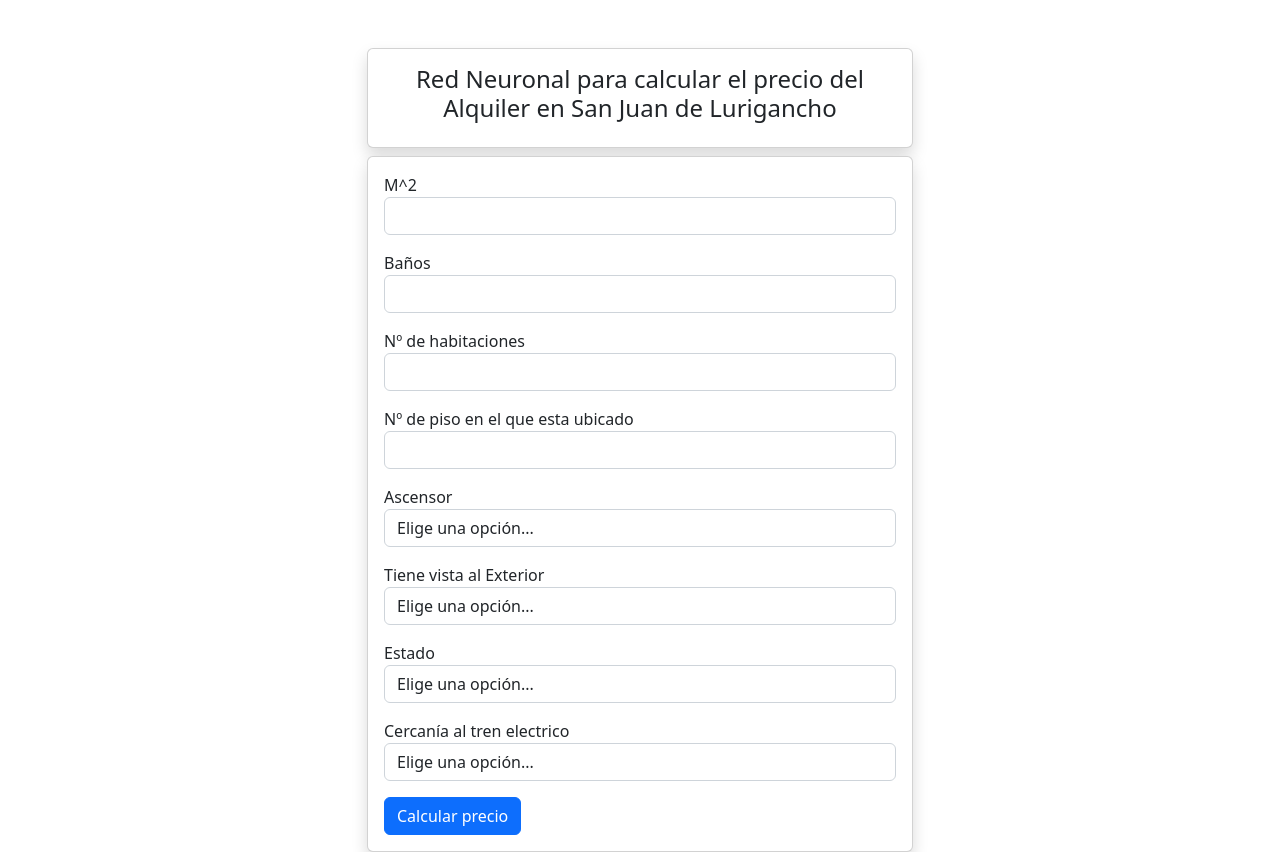
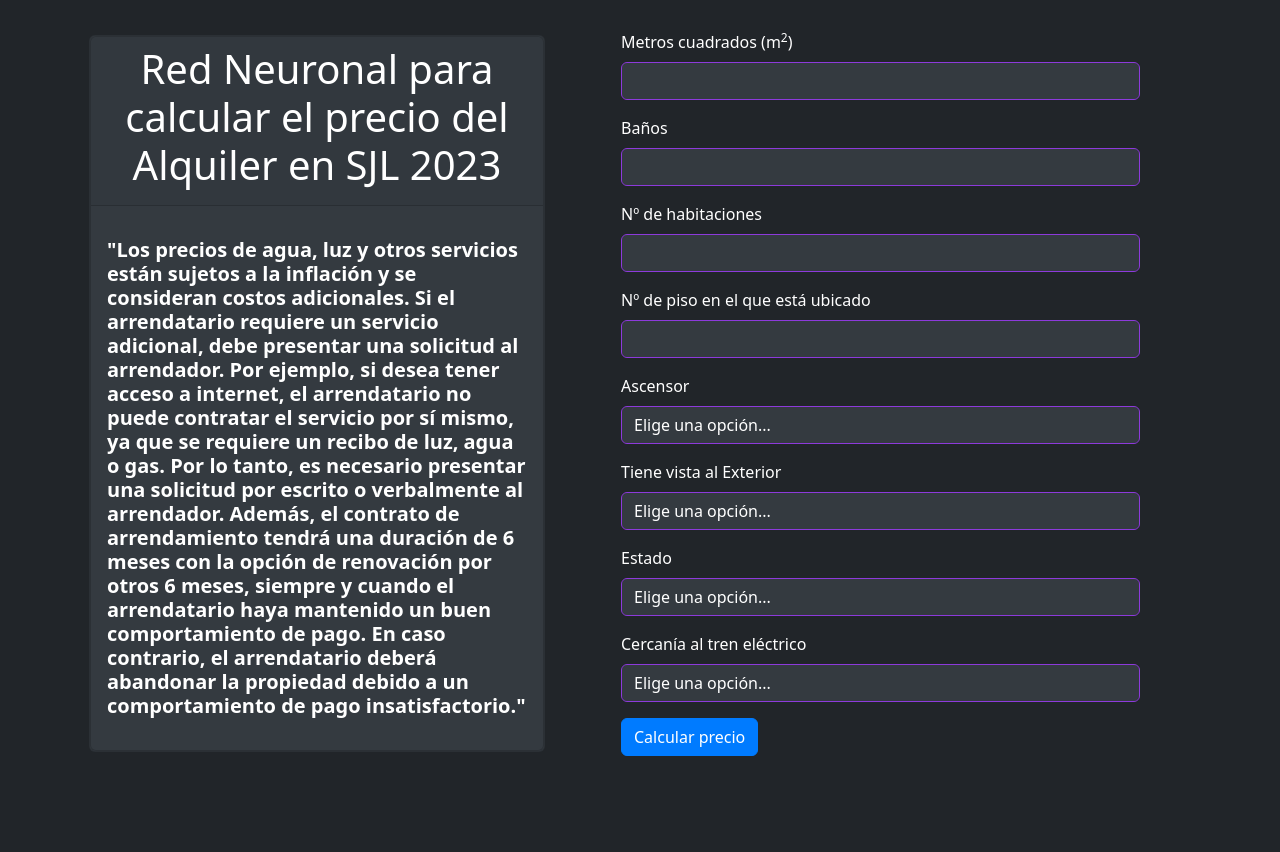
Before and after one commit to Jairodaniel-17/preciosAlquilerSJL.github.io, a plain HTML site: page index.html in a window 1280 px wide. After the commit the page ends 826 px from the top, so only its background shows below. Drawn offline with nearby package versions, Linux system fonts and the light colour scheme; a script that the page names is missing.

Commit message:
completo y OK v2

```diff
--- a/index.html
+++ b/index.html
@@ -1,73 +1,129 @@
 <!DOCTYPE html>
-<html lang="en">
+<html lang="es">
 
 <head>
     <meta charset="UTF-8">
     <meta http-equiv="X-UA-Compatible" content="IE=edge">
     <meta name="viewport" content="width=device-width, initial-scale=1.0">
-    <title>Document</title>
+    <title>Red Neuronal Alquiler SJL 2023</title>
     <link href="https://cdn.jsdelivr.net/npm/bootstrap@5.2.1/dist/css/bootstrap.min.css" rel="stylesheet"
         integrity="sha384-iYQeCzEYFbKjA/T2uDLTpkwGzCiq6soy8tYaI1GyVh/UjpbCx/TYkiZhlZB6+fzT" crossorigin="anonymous">
+    <link rel="icon" href="logo.ico" type="image/x-icon">
 
+    <style>
+        body {
+            background-color: #212529;
+            color: #ffffff;
+        }
+
+        .card {
+            background-color: #343a40;
+            color: #ffffff;
+        }
+
+        label {
+            color: #ffffff;
+        }
+
+        .form-control {
+            background-color: #343a40;
+            color: #ffffff;
+            border-color: #8d3adb;
+        }
+
+        .form-control:focus {
+            background-color: #343a40;
+            color: #ffffff;
+            border-color: #007bff;
+            box-shadow: 0 0 0 0.2rem rgba(103, 160, 221, 0.5);
+        }
+
+        .btn-primary {
+            background-color: #007bff;
+            border-color: #007bff;
+        }
+
+        .btn-primary:hover {
+            background-color: #0069d9;
+            border-color: #0062cc;
+        }
+
+        .btn-primary:focus,
+        .btn-primary.focus {
+            box-shadow: 0 0 0 0.2rem rgba(0, 123, 255, 0.5);
+        }
+    </style>
 </head>
 
 <body>
 
     <div class="container">
         <div class="row">
-            <div class="col-12 col-md-6 offset-md-3">
-                <div class="card mt-5 shadow">
+            <div class="col-lg-4 col-xl-5"
+                style="margin: 0;padding: 0;width: 456px;margin-right: 6px;margin-top: 35px;height: 624px;margin-left: 19px;">
+                <div class="card">
+                    <div class="card-body" style="padding: 0px;">
+                        <div class="card">
+                            <div class="card-header">
+                                <h1 class="text-center">Red Neuronal para calcular el precio del Alquiler en SJL 2023
+                                </h1>
+                            </div>
                             <div class="card-body">
-                        <h4 class="text-center">Red Neuronal para calcular el precio del Alquiler en San Juan de
-                            Lurigancho</h4>
+                                <p class="card-text"><b class="text-center">
+                                        <h5>"Los precios de agua, luz y otros servicios
+                                            están sujetos a la inflación y se consideran costos adicionales. Si el
+                                            arrendatario requiere un servicio adicional, debe presentar una solicitud al
+                                            arrendador. Por ejemplo, si desea tener acceso a internet, el arrendatario
+                                            no
+                                            puede contratar el servicio por sí mismo, ya que se requiere un recibo de
+                                            luz,
+                                            agua o gas. Por lo tanto, es necesario presentar una solicitud por escrito o
+                                            verbalmente al arrendador. Además, el contrato de arrendamiento tendrá una
+                                            duración de 6 meses con la opción de renovación por otros 6 meses, siempre y
+                                            cuando el arrendatario haya mantenido un buen comportamiento de pago. En
+                                            caso
+                                            contrario, el arrendatario deberá abandonar la propiedad debido a un
+                                            comportamiento de pago insatisfactorio."</h5>
+                                    </b></p>
                             </div>
                         </div>
-
-                <div class="card mt-2 shadow">
-                    <div class="card-body">
-
-                        <label>M^2</label>
+                    </div>
+                </div>
+            </div>
+            <div class="col" style="margin: 65px;padding: 5px;margin-top: 25px;">
+                <label class="form-label">Metros cuadrados (m<sup>2</sup>)</label>
                 <input type="number" class="form-control mb-3" id="m2">
-
-                        <label>Baños</label>
+                <label class="form-label">Baños</label>
                 <input type="number" class="form-control mb-3" id="banios">
-
-
-                        <label>Nº de habitaciones</label>
+                <label class="form-label">Nº de habitaciones</label>
                 <input type="number" class="form-control mb-3" id="hab">
-
-                        <label>Nº de piso en el que esta ubicado</label>
+                <label class="form-label">Nº de piso en el que está ubicado</label>
                 <input type="number" class="form-control mb-3" id="planta">
-
-                        <label>Ascensor</label>
+                <label class="form-label">Ascensor</label>
                 <select id="ascensor" class="form-control mb-3">
-                            <option disabled selected>Elige una opción...</option>
-                            <option value=0>No</option>
-                            <option value=1>Si</option>
+                    <option value="" selected="">Elige una opción...</option>
+                    <option value="0">No</option>
+                    <option value="1">Sí</option>
                 </select>
-
-                        <label>Tiene vista al Exterior</label>
+                <label class="form-label">Tiene vista al Exterior</label>
                 <select id="ext" class="form-control mb-3">
-                            <option disabled selected>Elige una opción...</option>
-                            <option value=0>No</option>
-                            <option value=1>Si</option>
+                    <option value="" selected="">Elige una opción...</option>
+                    <option value="0">No</option>
+                    <option value="1">Sí</option>
                 </select>
-
-                        <label>Estado</label>
+                <label class="form-label">Estado</label>
                 <select id="est" class="form-control mb-3">
-                            <option disabled selected>Elige una opción...</option>
-                            <option value=0>no restaurado</option>
-                            <option value=1>restaurado</option>
-                            <option value=2>Nuevo o de estreno</option>
+                    <option value="" selected="">Elige una opción...</option>
+                    <option value="0">no restaurado</option>
+                    <option value="1">restaurado</option>
+                    <option value="2">Nuevo o de estreno</option>
                 </select>
-
-                        <label>Cercanía al tren electrico</label>
+                <label class="form-label">Cercanía al tren eléctrico</label>
                 <select id="cent" class="form-control mb-3">
-                            <option disabled selected>Elige una opción...</option>
-                            <option value=0>No</option>
-                            <option value=1>Si</option>
+                    <option value="" selected="">Elige una opción...</option>
+                    <option value="0">No</option>
+                    <option value="1">Sí</option>
                 </select>
-
                 <div class="d-flex">
                     <button class="btn btn-primary" type="button" id="btn">Calcular precio</button>
                     <h5 id="resultado" class="mx-5 mt-2"></h5>
@@ -75,19 +131,15 @@
             </div>
         </div>
     </div>
-        </div>
-    </div>
-
     <script src="https://cdn.jsdelivr.net/npm/@tensorflow/tfjs@2.0.0/dist/tf.min.js"></script>
 
     <script>
-
         var modelo = null;
-        //Cargamos el modelo entrenado
+        // Cargamos el modelo entrenado
         (async () => {
             console.log("Cargando el modelo...");
             modelo = await tf.loadLayersModel("model.json");
-            console.log("Modelo cargado!");
+            console.log("¡Modelo cargado!");
         })();
 
         const btn = document.getElementById("btn");
@@ -111,9 +163,7 @@
                 document.getElementById("resultado").innerHTML = "Intenta de nuevo en un rato...";
             }
         }
-
     </script>
-
 </body>
 
 </html>
```
Also changed, not shown: logo.ico (added), 1 other file. Lines whose indentation alone changed are shown as unchanged.
